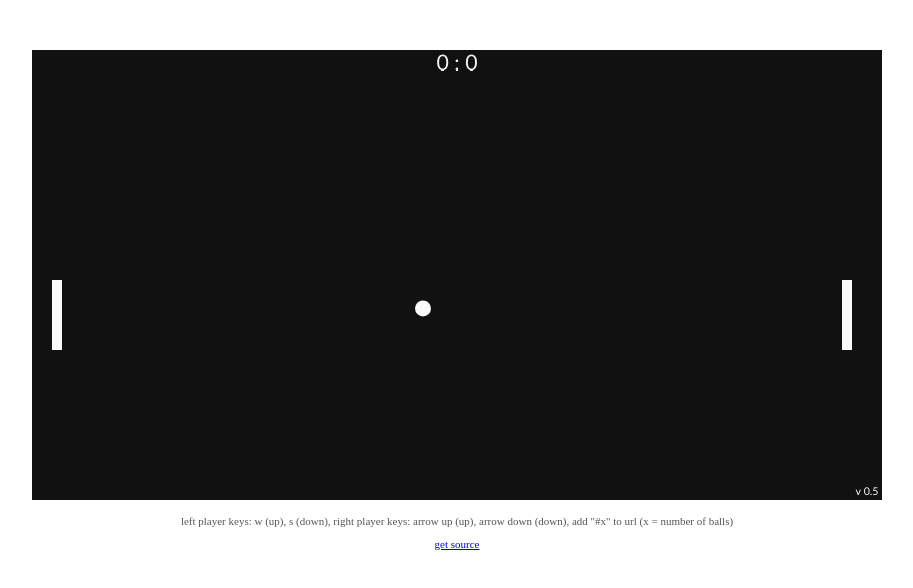
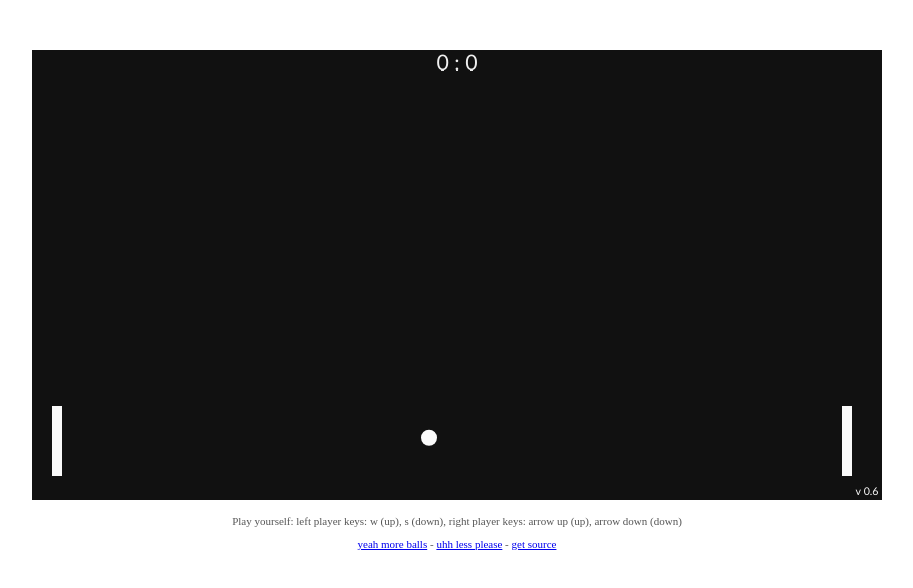
Before and after one commit to wS6cq/pingpong, a plain HTML site: page index.html in a window 1280 px wide. Shown: the whole page, without its empty margins (183-1096 px from the left). Drawn offline with Linux system fonts and the light colour scheme.

Commit message:
new feature: adding and removing balls

```diff
--- a/classes.js
+++ b/classes.js
@@ -21,13 +21,15 @@
  * Prototype Shape
  ***************************************************/
 
- function Shape(x, y) {
+ function Shape(context, x, y) {
      this.x = x;
      this.y = y;
      this.width = 50;
      this.height = 50;
+     this.context = context;
      this.velocity = new Vector(0, 0);
      this.location = new Vector(x, y);
+     this.id = Math.random()*99999;
  };
 
  Shape.prototype.getVelocity = function () {
@@ -85,17 +87,17 @@ Shape.prototype.stop = function () {
 Rectangle.prototype = new Shape();
 Rectangle.prototype.constructor = Rectangle;
 
-function Rectangle(x, y){
-    Shape.prototype.constructor.call(this, x, y);
+function Rectangle(context, x, y){
+    Shape.prototype.constructor.call(this, context, x, y);
 };
 
-Rectangle.prototype.draw = function (context) {
-    context.fillStyle = "rgb(250,250,250)";
-    context.fillRect (this.getLocation().getX(), this.getLocation().getY(), this.getWidth(), this.getHeight());
+Rectangle.prototype.draw = function () {
+    this.context.fillStyle = "rgb(250,250,250)";
+    this.context.fillRect (this.getLocation().getX(), this.getLocation().getY(), this.getWidth(), this.getHeight());
 };
 
-Rectangle.prototype.clear = function (context) {
-    context.clearRect(this.getLocation().getX(), this.getLocation().getY(), this.getWidth(),this.getHeight());
+Rectangle.prototype.clear = function () {
+    this.context.clearRect(this.getLocation().getX(), this.getLocation().getY(), this.getWidth(),this.getHeight());
 };
 
 /***************************************************
@@ -105,17 +107,17 @@ Rectangle.prototype.clear = function (context) {
 Circle.prototype = new Shape();
 Circle.prototype.constructor = Circle;
 
-function Circle(x, y){
-    Shape.prototype.constructor.call(this, x, y);
+function Circle(context, x, y){
+    Shape.prototype.constructor.call(this, context, x, y);
 };
 
-Circle.prototype.draw = function (context) {
-    context.fillStyle = "rgb(250,250,250)";
-    context.beginPath();
+Circle.prototype.draw = function () {
+    this.context.fillStyle = "rgb(250,250,250)";
+    this.context.beginPath();
     // context.arc(this.getLocation().getX()+this.getRadius(),this.getLocation().getY()+this.getRadius(),this.getRadius(),0,Math.PI*2,true);
-    context.arc(this.getLocation().getX()+this.getWidth()/2,this.getLocation().getY()+this.getHeight()/2,this.getWidth()/2,0,Math.PI*2,true);
-    context.closePath();
-    context.fill();
+    this.context.arc(this.getLocation().getX()+this.getWidth()/2,this.getLocation().getY()+this.getHeight()/2,this.getWidth()/2,0,Math.PI*2,true);
+    this.context.closePath();
+    this.context.fill();
 
 };
 
@@ -123,8 +125,8 @@ Circle.prototype.getRadius = function () {
     return this.getWidth()/2;
 }
 
-Circle.prototype.clear = function (context) {
-    context.clearRect (this.getLocation().getX()-1, this.getLocation().getY()-1, this.getWidth()+2, this.getHeight()+2);
+Circle.prototype.clear = function () {
+    this.context.clearRect (this.getLocation().getX()-1, this.getLocation().getY()-1, this.getWidth()+2, this.getHeight()+2);
 };
 
 Shape.prototype.setCenter = function (center) {
--- a/index.html
+++ b/index.html
@@ -1,17 +1,20 @@
 <!DOCTYPE html>
 <html lang="en">
   <head>
-    <title>JavaScript Ping Pong</title>
+    <title>Play Ping Pong</title>
 
     <script src="classes.js"></script>
     <script src="main.js"></script>
   </head>
-  <body onload="onLoad();" style="margin:50px 0px; padding:0px;	text-align:center;">
+  <body onload="start();" style="margin:50px 0px; padding:0px;	text-align:center;">
         <canvas id="canvas" width="850" height="450" onclick="" style="background: #111"></canvas>
   </body>
 
   <div style="font-size: 11px; color: #555;">
-    <p >left player keys: w (up), s (down), right player keys: arrow up (up), arrow down (down), add "#x" to url (x = number of balls)</p>
-    <p><a href="https://github.com/phillipkroll/pingpong">get source</a></p>
+    <p >Play yourself: left player keys: w (up), s (down), right player keys: arrow up (up), arrow down (down)</p>
+    <p>
+        <a href="#" onclick="app.add()">yeah more balls</a> -
+        <a href="#" onclick="app.remove()">uhh less please</a> -
+        <a href="https://github.com/phillipkroll/pingpong">get source</a></p>
   </div>
 </html>
--- a/main.js
+++ b/main.js
@@ -19,28 +19,14 @@
 
 var app = null;
 
-function onLoad() {
+function start() {
     var segment = unescape(document.location.hash.substring(1));
     segment = segment == "" ? 1 : segment;
     segment = segment > 100 ? 100 : segment;
-
     app = new Application(document.getElementById('canvas'),segment);
-    setInterval(iteration,20);
-
-    document.onkeydown = keyDown;
-    document.onkeyup = keyUp;
-}
-
-function iteration() {
-    app.iterate();
-}
-
-function keyDown(e){
-    app.keyDown(e);
-}
-
-function keyUp(e){
-    app.keyUp(e);
+    setInterval(function(){app.iterate();},20);
+    document.onkeydown = function(e){app.keyDown(e);};
+    document.onkeyup = function(e){app.keyUp(e);};
 }
 
  /***************************************************
@@ -49,13 +35,14 @@ function keyUp(e){
 
 function Application(canvas, balls) {
     this.bootstrap(canvas, balls);
-    this.version = "0.5";
+    this.version = "0.6";
 }
 
 Application.prototype.bootstrap = function (canvas, balls) {
     this.canvas = new CanvasManager();
-    this.leftPaddle = new Rectangle();
-    this.rightPaddle = new Rectangle();
+    this.canvas.setCanvas(canvas);
+    this.leftPaddle = new Rectangle(this.canvas.getContext());
+    this.rightPaddle = new Rectangle(this.canvas.getContext());
     this.score = new Score();
     this.balls = new Array();
     this.computers = new Array();
@@ -73,7 +60,7 @@ Application.prototype.bootstrap = function (canvas, balls) {
     this.computers.push(this.computerRight);
 
 
-    this.canvas.setCanvas(canvas);
+
     this.leftPaddle.setLocation(new Vector(20, 20));
     this.leftPaddle.setHeight(70);
     this.leftPaddle.setWidth(10);
@@ -89,14 +76,25 @@ Application.prototype.bootstrap = function (canvas, balls) {
 };
 
 Application.prototype.populate = function (balls) {
-
     for (var i =0; i<balls; i++) {
-      this.balls.push(new Circle());
-    }
-    for (var j =0; j<this.balls.length; j++) {
-         this.canvas.registerObject(this.balls[j]);
+        this.add();
     }
 };
+
+Application.prototype.add = function () {
+    var ball = new Circle(this.canvas.getContext());
+    this.balls.push(ball);
+    this.canvas.registerObject(ball);
+    this.spawnBall(ball);
+};
+
+Application.prototype.remove = function () {
+   if (this.balls.length > 1){
+       this.canvas.objects.splice(this.canvas.objects.indexOf(this.balls[0]), 1);
+       this.balls.shift().clear();
+   }
+};
+
 
 Application.prototype.iterate = function () {
     this.iter++;
```
